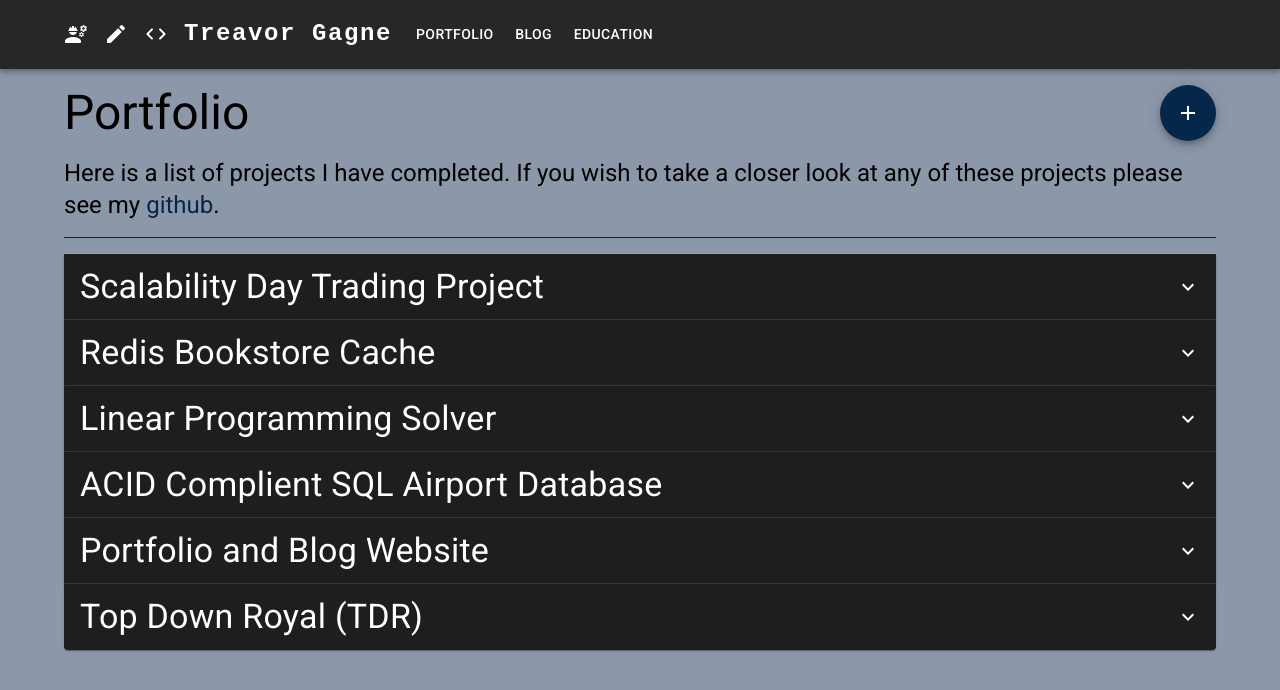
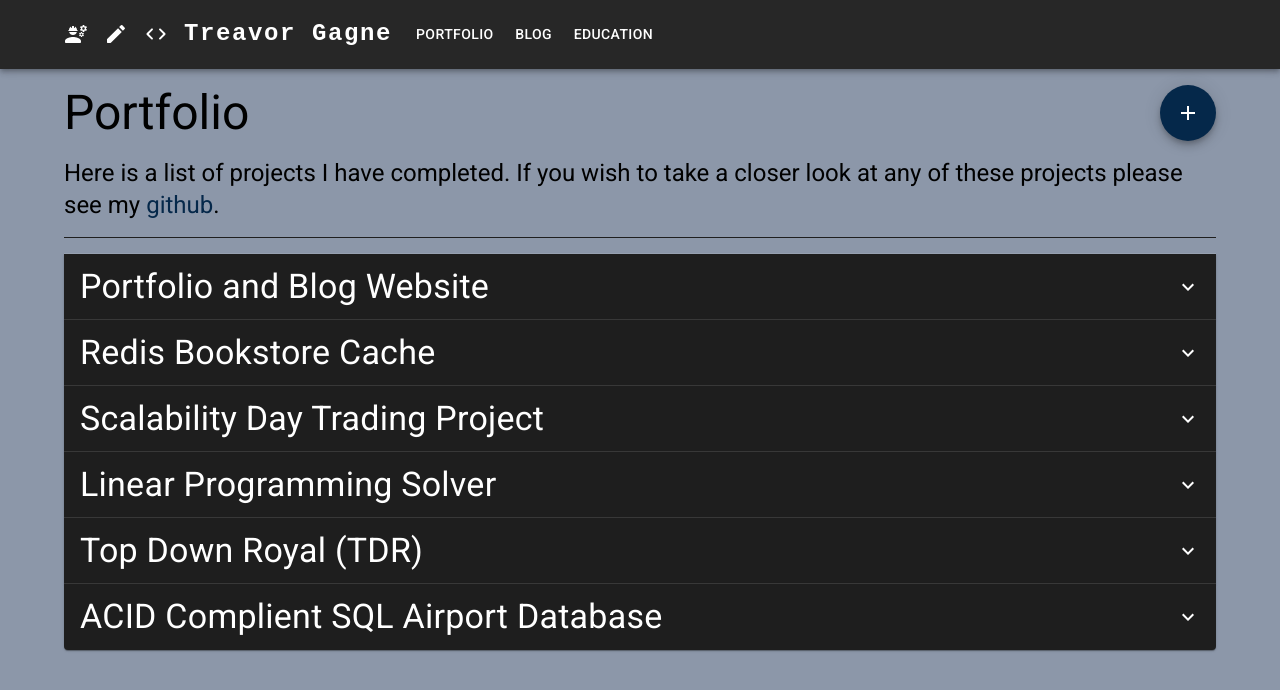
Before and after one commit to treavorgagne/portfolio-blog, a React (Create React App) app in the folder client/: page /portfolio in a window 1280 px wide. Shown: the top 690 px of the page. Built offline with nearby package versions, Linux system fonts and the light colour scheme.

Commit message:
Portfolio content rework using map function

```diff
--- a/client/src/pages/AddBlog.js
+++ b/client/src/pages/AddBlog.js
@@ -6,13 +6,23 @@ import Divider from "@mui/material/Divider";
 import TextField from "@mui/material/TextField";
 import BlogEditor from "../components/Editor.js";
 import SendIcon from "@mui/icons-material/Send";
+import Box from "@mui/material/Box";
+import SocialDial from "../components/Dial.js";
 
 export default function Blog() {
   return (
     <Container sx={{ p: 2 }} maxWidth="lg">
-      <Typography variant="h3" component="div" gutterBottom>
-        Add Blog Post
-      </Typography>
+      <Box
+        sx={{
+          display: "flex",
+          flexDirection: "row",
+        }}
+      >
+        <Typography variant="h3" component="div" gutterBottom>
+          Add Blog Post
+        </Typography>
+        <SocialDial />
+      </Box>
       <Typography variant="h5" gutterBottom>
         To add a blog entry please complete and submit the title, blog, and
         optional name field. Write about anything you wish to share. All
--- a/client/src/pages/Blog.js
+++ b/client/src/pages/Blog.js
@@ -2,6 +2,7 @@ import React from "react";
 import { Typography, Container, Box } from "@mui/material/";
 import SocialDial from "../components/Dial.js";
 
+// this data will be stored in the mangoDB database
 const entries = [
   {
     title: "TITLE TEST 1",
--- a/client/src/pages/Portfolio.js
+++ b/client/src/pages/Portfolio.js
@@ -9,6 +9,51 @@ import AccordionDetails from "@mui/material/AccordionDetails";
 import AccordionSummary from "@mui/material/AccordionSummary";
 import ExpandMoreIcon from "@mui/icons-material/ExpandMore";
 import SocialDial from "../components/Dial.js";
+
+const projects = [
+  {
+    id: "website",
+    name: "Portfolio and Blog Website",
+    stack: "React.js, Express Node.js, MongoDB, Docker, AWS",
+    content:
+      "Ex velit in pariatur magna eiusmod sit enim sunt fugiat aliquip voluptate velit esse. Labore eiusmod deserunt do reprehenderit aliqua cillum laboris id anim excepteur duis aliquip ea. Quis reprehenderit et nulla eiusmod sint eu id ea excepteur ullamco fugiat deserunt eu.",
+  },
+  {
+    id: "redis",
+    name: "Redis Bookstore Cache",
+    stack: "Express Node.js, Redis Cache, Docker",
+    content:
+      "Ex velit in pariatur magna eiusmod sit enim sunt fugiat aliquip voluptate velit esse. Labore eiusmod deserunt do reprehenderit aliqua cillum laboris id anim excepteur duis aliquip ea. Quis reprehenderit et nulla eiusmod sint eu id ea excepteur ullamco fugiat deserunt eu.",
+  },
+  {
+    id: "trading",
+    name: "Scalability Day Trading Project",
+    stack: "React.js, Express Node.js, PostgreSQL, AWS, Docker",
+    content:
+      "Ex velit in pariatur magna eiusmod sit enim sunt fugiat aliquip voluptate velit esse. Labore eiusmod deserunt do reprehenderit aliqua cillum laboris id anim excepteur duis aliquip ea. Quis reprehenderit et nulla eiusmod sint eu id ea excepteur ullamco fugiat deserunt eu.",
+  },
+  {
+    id: "lp",
+    name: "Linear Programming Solver",
+    stack: "Python",
+    content:
+      "Ex velit in pariatur magna eiusmod sit enim sunt fugiat aliquip voluptate velit esse. Labore eiusmod deserunt do reprehenderit aliqua cillum laboris id anim excepteur duis aliquip ea. Quis reprehenderit et nulla eiusmod sint eu id ea excepteur ullamco fugiat deserunt eu.",
+  },
+  {
+    id: "tdr",
+    name: "Top Down Royal (TDR)",
+    stack: "C++, TCP",
+    content:
+      "Ex velit in pariatur magna eiusmod sit enim sunt fugiat aliquip voluptate velit esse. Labore eiusmod deserunt do reprehenderit aliqua cillum laboris id anim excepteur duis aliquip ea. Quis reprehenderit et nulla eiusmod sint eu id ea excepteur ullamco fugiat deserunt eu.",
+  },
+  {
+    id: "sql",
+    name: "ACID Complient SQL Airport Database",
+    stack: "PostgreSQL, Python",
+    content:
+      "Ex velit in pariatur magna eiusmod sit enim sunt fugiat aliquip voluptate velit esse. Labore eiusmod deserunt do reprehenderit aliqua cillum laboris id anim excepteur duis aliquip ea. Quis reprehenderit et nulla eiusmod sint eu id ea excepteur ullamco fugiat deserunt eu.",
+  },
+];
 
 export default function Portfolio() {
   const [expanded, setExpanded] = React.useState(false);
@@ -42,175 +87,30 @@ export default function Portfolio() {
         </Link>
         .
       </Typography>
-
       <Divider sx={{ bgcolor: "black", my: 2 }} />
 
+      {projects.map((project) => (
         <Accordion
-        expanded={expanded === "dayTrading"}
-        onChange={handleChange("dayTrading")}
+          expanded={expanded === project.id}
+          onChange={handleChange(project.id)}
         >
           <AccordionSummary
             expandIcon={<ExpandMoreIcon />}
-          aria-controls="dayTradingbh-content"
-          id="dayTradingbh-header"
+            aria-controls={project.id + "bh-content"}
+            id={project.id + "bh-header"}
           >
             <Typography variant="h4" sx={{ flexShrink: 1 }}>
-            Scalability Day Trading Project
+              {project.name}
             </Typography>
           </AccordionSummary>
           <AccordionDetails>
             <Typography variant="h6" sx={{ color: "text.secondary" }}>
-            Tech Stack: React.js, Express Node.js, PostgreSQL, AWS, Docker
+              Tech Stack: {project.stack}
             </Typography>
-          <Typography>
-            Eiusmod voluptate et voluptate sint. Ut exercitation laboris aliqua
-            veniam. Sint ullamco deserunt ad dolor aliqua esse pariatur eu et
-            ipsum eiusmod deserunt.Reprehenderit aute elit veniam fugiat
-            excepteur. Laborum nostrud tempor consequat qui irure velit in esse
-            qui. Excepteur do ut nulla magna. Elit culpa nulla labore veniam
-            laborum consequat officia. Elit ipsum aute labore nisi amet sint eu
-            qui cillum ipsum. Qui ullamco veniam sunt ullamco laboris Lorem.
-            Aute reprehenderit minim aliquip ut consectetur est.
-          </Typography>
+            <Typography>{project.content}</Typography>
           </AccordionDetails>
         </Accordion>
-
-      <Accordion
-        expanded={expanded === "redis"}
-        onChange={handleChange("redis")}
-      >
-        <AccordionSummary
-          expandIcon={<ExpandMoreIcon />}
-          aria-controls="redisbh-content"
-          id="redisbh-header"
-        >
-          <Typography variant="h4" sx={{ flexShrink: 1 }}>
-            Redis Bookstore Cache
-          </Typography>
-        </AccordionSummary>
-        <AccordionDetails>
-          <Typography variant="h6" sx={{ color: "text.secondary" }}>
-            Tech Stack: Express Node.js, Redis Cache, Docker
-          </Typography>
-          <Typography>
-            Eiusmod voluptate et voluptate sint. Ut exercitation laboris aliqua
-            veniam. Sint ullamco deserunt ad dolor aliqua esse pariatur eu et
-            ipsum eiusmod deserunt.Reprehenderit aute elit veniam fugiat
-            excepteur. Laborum nostrud tempor consequat qui irure velit in esse
-            qui. Excepteur do ut nulla magna. Elit culpa nulla labore veniam
-            laborum consequat officia. Elit ipsum aute labore nisi amet sint eu
-            qui cillum ipsum.
-          </Typography>
-        </AccordionDetails>
-      </Accordion>
-
-      <Accordion expanded={expanded === "lp"} onChange={handleChange("lp")}>
-        <AccordionSummary
-          expandIcon={<ExpandMoreIcon />}
-          aria-controls="lpbh-content"
-          id="lpbh-header"
-        >
-          <Typography variant="h4" sx={{ flexShrink: 1 }}>
-            Linear Programming Solver
-          </Typography>
-        </AccordionSummary>
-        <AccordionDetails>
-          <Typography variant="h6" sx={{ color: "text.secondary" }}>
-            Tech Stack: Python
-          </Typography>
-          <Typography>
-            Eiusmod voluptate et voluptate sint. Ut exercitation laboris aliqua
-            veniam. Sint ullamco deserunt ad dolor aliqua esse pariatur eu et
-            ipsum eiusmod deserunt.Reprehenderit aute elit veniam fugiat
-            excepteur. Laborum nostrud tempor consequat qui irure velit in esse
-            qui. Excepteur do ut nulla magna. Elit culpa nulla labore veniam
-            laborum consequat officia. Elit ipsum aute labore nisi amet sint eu
-            qui cillum ipsum. Qui ullamco veniam sunt ullamco laboris Lorem.
-            Aute reprehenderit minim aliquip ut consectetur est.
-          </Typography>
-        </AccordionDetails>
-      </Accordion>
-
-      <Accordion expanded={expanded === "sql"} onChange={handleChange("sql")}>
-        <AccordionSummary
-          expandIcon={<ExpandMoreIcon />}
-          aria-controls="sqlbh-content"
-          id="sqlbh-header"
-        >
-          <Typography variant="h4" sx={{ flexShrink: 1 }}>
-            ACID Complient SQL Airport Database
-          </Typography>
-        </AccordionSummary>
-        <AccordionDetails>
-          <Typography variant="h6" sx={{ color: "text.secondary" }}>
-            Tech Stack: PostgreSQL, Python
-          </Typography>
-          <Typography>
-            Eiusmod voluptate et voluptate sint. Ut exercitation laboris aliqua
-            veniam. Sint ullamco deserunt ad dolor aliqua esse pariatur eu et
-            ipsum eiusmod deserunt.Reprehenderit aute elit veniam fugiat
-            excepteur. Laborum nostrud tempor consequat qui irure velit in esse
-            qui. Excepteur do ut nulla magna. Elit culpa nulla labore veniam
-            laborum consequat officia. Elit ipsum aute labore nisi amet sint eu
-            qui cillum ipsum. Qui ullamco veniam sunt ullamco laboris Lorem.
-            Aute reprehenderit minim aliquip ut consectetur est.
-          </Typography>
-        </AccordionDetails>
-      </Accordion>
-
-      <Accordion expanded={expanded === "blog"} onChange={handleChange("blog")}>
-        <AccordionSummary
-          expandIcon={<ExpandMoreIcon />}
-          aria-controls="blogbh-content"
-          id="blogbh-header"
-        >
-          <Typography variant="h4" sx={{ flexShrink: 1 }}>
-            Portfolio and Blog Website
-          </Typography>
-        </AccordionSummary>
-        <AccordionDetails>
-          <Typography variant="h6" sx={{ color: "text.secondary" }}>
-            Tech Stack: React.js, Express Node.js, MongoDB, Docker, AWS
-          </Typography>
-          <Typography>
-            Eiusmod voluptate et voluptate sint. Ut exercitation laboris aliqua
-            veniam. Sint ullamco deserunt ad dolor aliqua esse pariatur eu et
-            ipsum eiusmod deserunt.Reprehenderit aute elit veniam fugiat
-            excepteur. Laborum nostrud tempor consequat qui irure velit in esse
-            qui. Excepteur do ut nulla magna. Elit culpa nulla labore veniam
-            laborum consequat officia. Elit ipsum aute labore nisi amet sint eu
-            qui cillum ipsum. Qui ullamco veniam sunt ullamco laboris Lorem.
-            Aute reprehenderit minim aliquip ut consectetur est.
-          </Typography>
-        </AccordionDetails>
-      </Accordion>
-
-      <Accordion expanded={expanded === "TDR"} onChange={handleChange("TDR")}>
-        <AccordionSummary
-          expandIcon={<ExpandMoreIcon />}
-          aria-controls="TDRbh-content"
-          id="TDRbh-header"
-        >
-          <Typography variant="h4" sx={{ flexShrink: 1 }}>
-            Top Down Royal (TDR)
-          </Typography>
-        </AccordionSummary>
-        <AccordionDetails>
-          <Typography variant="h6" sx={{ color: "text.secondary" }}>
-            Tech Stack: C++, TCP
-          </Typography>
-          <Typography>
-            Eiusmod voluptate et voluptate sint. Ut exercitation laboris aliqua
-            veniam. Sint ullamco deserunt ad dolor aliqua esse pariatur eu et
-            ipsum eiusmod deserunt.Reprehenderit aute elit veniam fugiat
-            excepteur. Laborum nostrud tempor consequat qui irure velit in esse
-            qui. Excepteur do ut nulla magna. Elit culpa nulla labore veniam
-            laborum consequat officia. Elit ipsum aute labore nisi amet sint eu
-            qui cillum ipsum. Qui ullamco veniam sunt ullamco laboris Lorem.
-            Aute reprehenderit minim aliquip ut consectetur est.
-          </Typography>
-        </AccordionDetails>
-      </Accordion>
+      ))}
     </Container>
   );
 }
```
Also changed, not shown: client/src/components/Editor.js (+5 -4 lines). Lines whose indentation alone changed are shown as unchanged.
